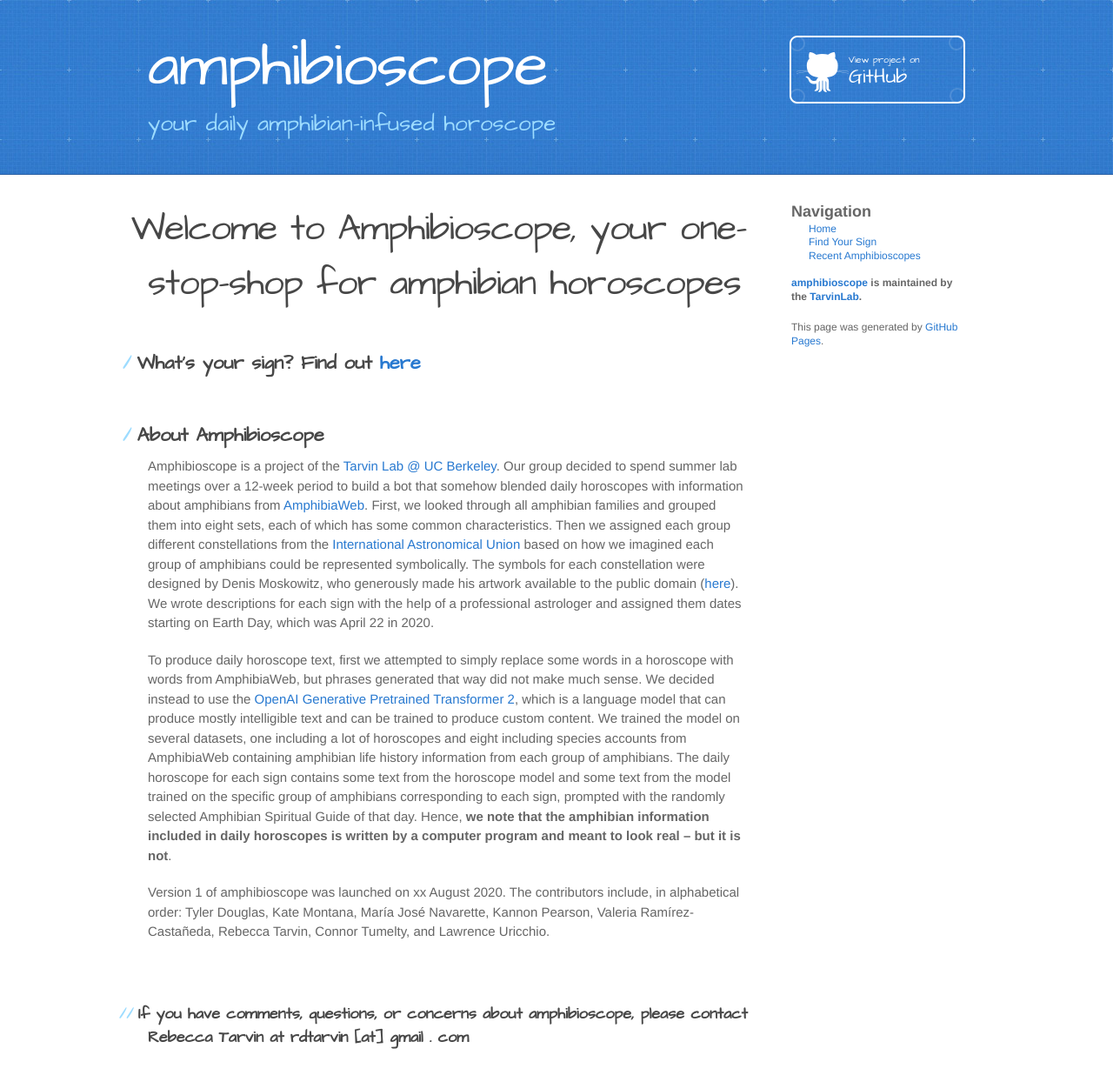
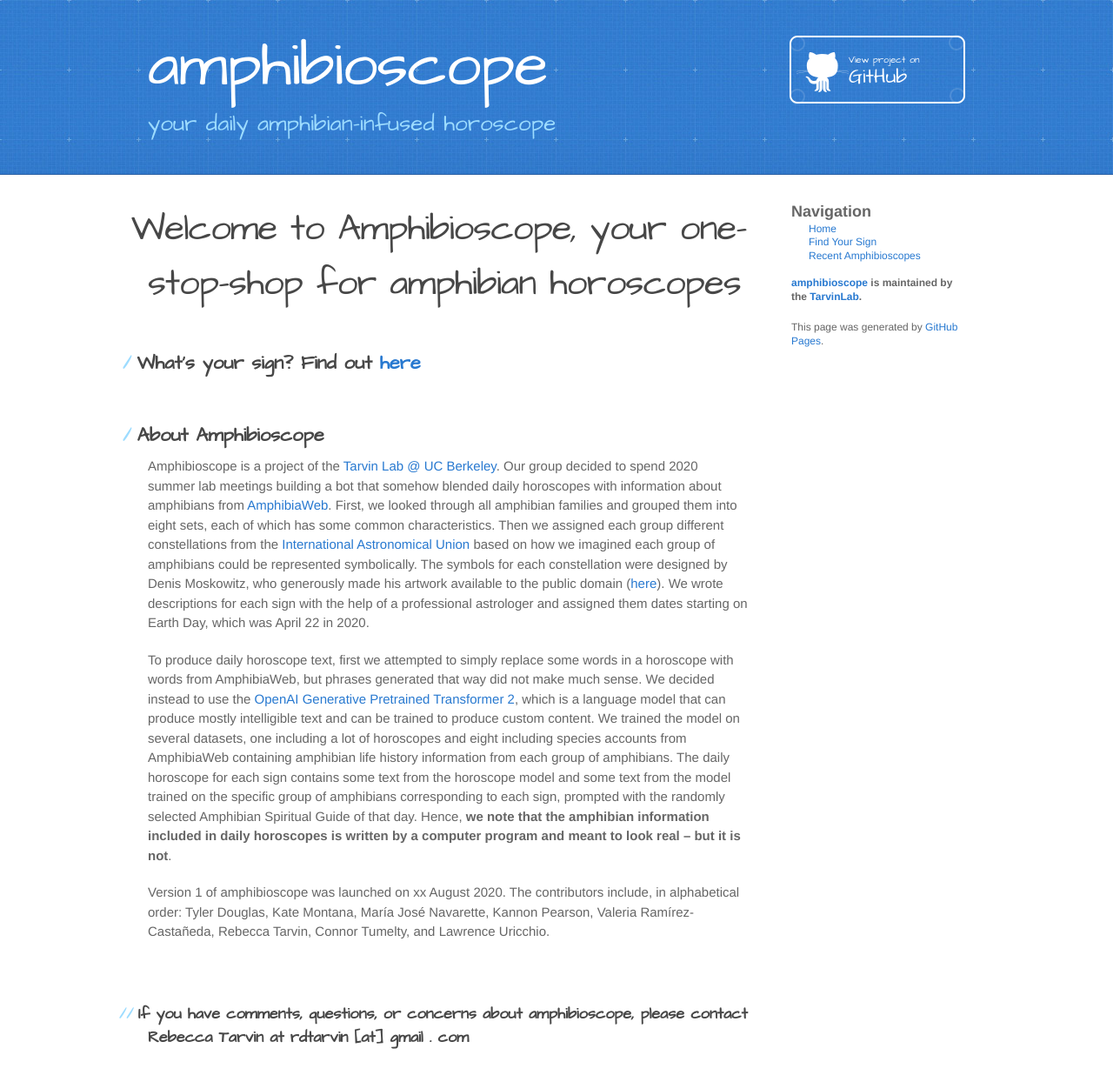
Before and after one commit to TarvinLab/amphibioscope, a Jekyll site: the page built from index.md, in a window 1280 px wide. Shown: the whole page at 87% size. Built offline with Jekyll 4.4.1, drawn with Linux system fonts in a browser that asks for light colours; our own code applies the rules of GitHub Pages for plain Markdown files.

Commit message:
updating homepage

```diff
--- a/index.md
+++ b/index.md
@@ -14,7 +14,7 @@
 
 ## About Amphibioscope
 
-Amphibioscope is a project of the [Tarvin Lab @ UC Berkeley](https://www.tarvinlab.org). Our group decided to spend summer lab meetings over a 12-week period to build a bot that somehow blended daily horoscopes with information about amphibians from [AmphibiaWeb](https://www.amphibiaweb.org). First, we looked through all amphibian families and grouped them into eight sets, each of which has some common characteristics. Then we assigned each group different constellations from the [International Astronomical Union](https://www.iau.org/public/themes/constellations/) based on how we imagined each group of amphibians could be represented symbolically. The symbols for each constellation were designed by Denis Moskowitz, who generously made his artwork available to the public domain ([here](https://www.suberic.net/~dmm/astro/constellations.html)). We wrote descriptions for each sign with the help of a professional astrologer and assigned them dates starting on Earth Day, which was April 22 in 2020.
+Amphibioscope is a project of the [Tarvin Lab @ UC Berkeley](https://www.tarvinlab.org). Our group decided to spend 2020 summer lab meetings building a bot that somehow blended daily horoscopes with information about amphibians from [AmphibiaWeb](https://www.amphibiaweb.org). First, we looked through all amphibian families and grouped them into eight sets, each of which has some common characteristics. Then we assigned each group different constellations from the [International Astronomical Union](https://www.iau.org/public/themes/constellations/) based on how we imagined each group of amphibians could be represented symbolically. The symbols for each constellation were designed by Denis Moskowitz, who generously made his artwork available to the public domain ([here](https://www.suberic.net/~dmm/astro/constellations.html)). We wrote descriptions for each sign with the help of a professional astrologer and assigned them dates starting on Earth Day, which was April 22 in 2020.
 
 To produce daily horoscope text, first we attempted to simply replace some words in a horoscope with words from AmphibiaWeb, but phrases generated that way did not make much sense. We decided instead to use the [OpenAI Generative Pretrained Transformer 2](https://openai.com/blog/better-language-models/), which is a language model that can produce mostly intelligible text and can be trained to produce custom content. We trained the model on several datasets, one including a lot of horoscopes and eight including species accounts from AmphibiaWeb containing amphibian life history information from each group of amphibians. The daily horoscope for each sign contains some text from the horoscope model and some text from the model trained on the specific group of amphibians corresponding to each sign, prompted with the randomly selected Amphibian Spiritual Guide of that day. Hence, **we note that the amphibian information included in daily horoscopes is written by a computer program and meant to look real -- but it is not**.
 
```
